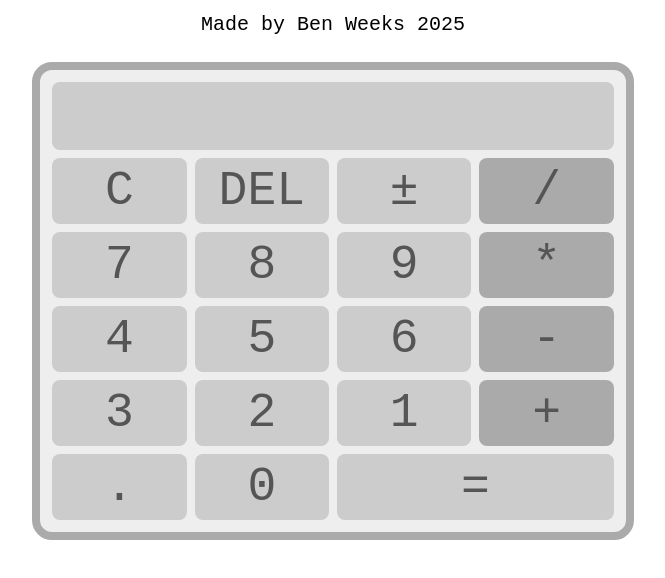
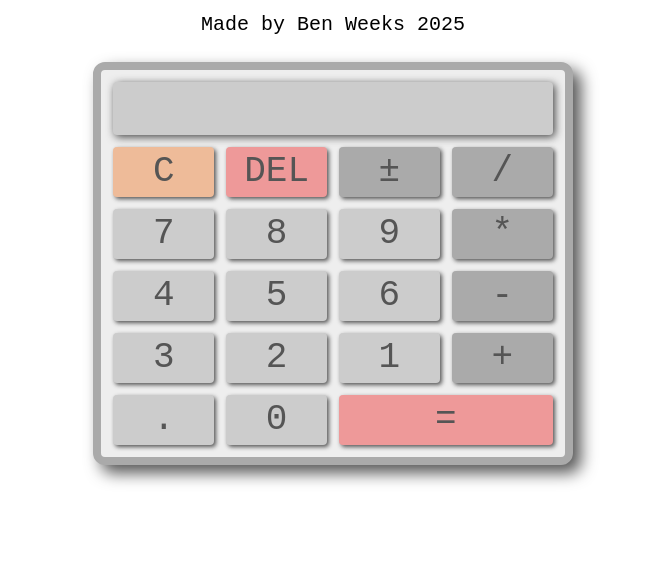
Before and after one commit to ben-weeks/odin-calc, a plain HTML site: page index.html in a window 1280 px wide. Shown: the part 90-668 px from the top of the page, without its empty margins (307-972 px from the left). Drawn offline with Linux system fonts and the light colour scheme.

Commit message:
css button and format tweaks

```diff
--- a/style.css
+++ b/style.css
@@ -34,34 +34,38 @@ body {
 
 /* Calculator */
 .calc {
-    font-size: 48px;
+    font-size: 36px;
     background-color: #eee;
 
     padding: 12px;
 
     border: 8px solid #aaa;
-    border-radius: 20px;
+    border-radius: 12px;
+
+    box-shadow: 8px 8px 16px #555;
 }
 
 .display {
     width: auto;
     height: 1.25em;
     background-color: #ccc;
-    color: #222;
-    border-radius: 8px;
+    color: #444;
+    border-radius: 4px;
+
+    box-shadow: 2px 2px 8px #444;
 
     text-align: right;
     padding: 4px 8px;
 
-    margin-bottom: 8px;
+    margin-bottom: 12px;
 }
 
 .buttons {
     display: grid;
     grid-template-columns: 1fr 1fr 1fr 1fr;
 
-    row-gap: 8px;
-    column-gap: 8px;
+    row-gap: 12px;
+    column-gap: 12px;
 
     padding: 0;
     margin: 0;
@@ -73,12 +77,13 @@ button {
     background: #ccc;
     color: #555;
     box-sizing: border-box;
+    box-shadow: 2px 2px 4px #555;
 
     text-align: center;
 
     padding: 0.125em 0.5em;
 
-    border-radius: 8px;
+    border-radius: 4px;
 
     cursor: pointer;
 }
@@ -89,16 +94,23 @@ button {
 }
 
 .equals {
+    background: #e99;
     grid-column: 3 / 5;
+}
+
+.del {
+    background: #e99;
+}
+
+.clear {
+    background: #eb9;
+}
+
+.plus-minus {
+    background: #aaa;
 }
 
 button:hover {
     background: #555;
     color: #ccc;
 }
-
-.test {
-    background-color: red;
-    width: 100px;
-    height: 100px;
-}
```
